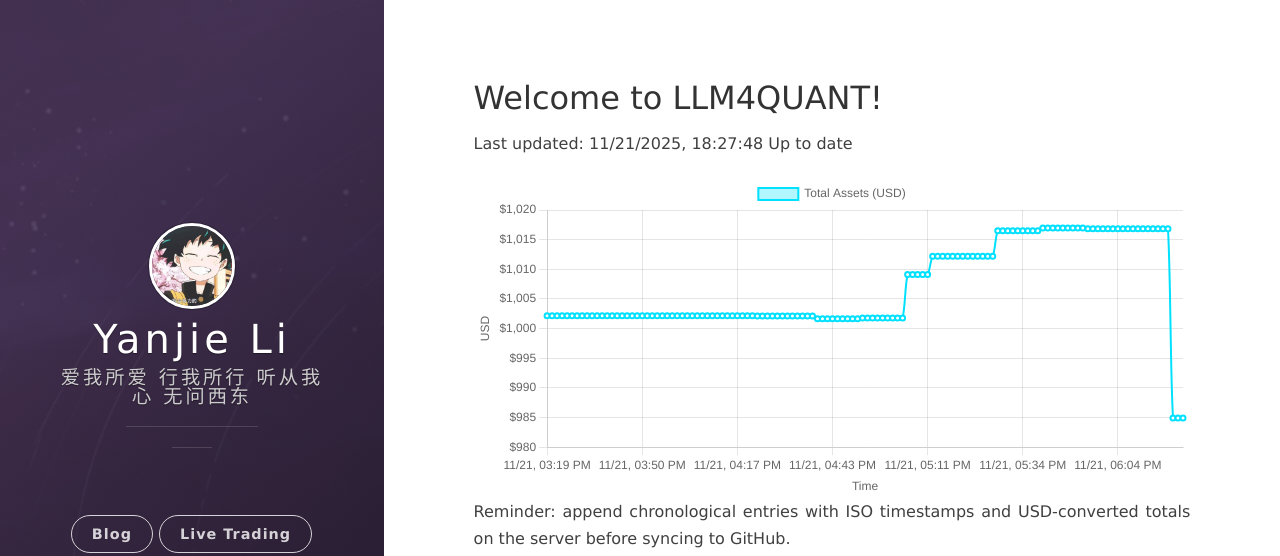
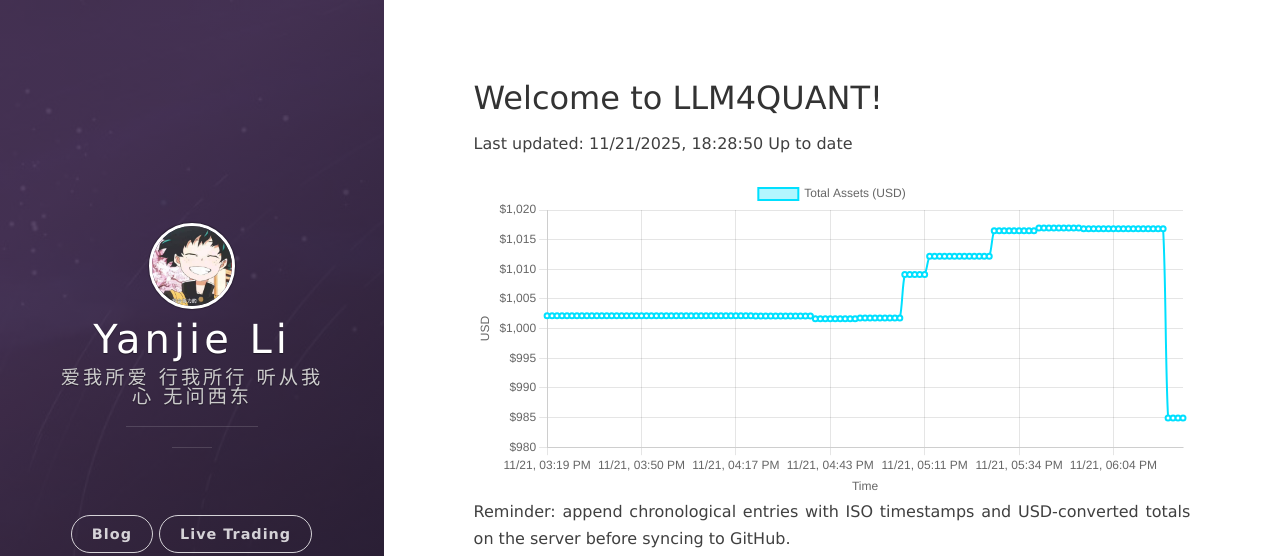
Before and after one commit to leeyegy/leeyegy.github.io, a Jekyll site: the page built from live-trading.html, in a window 1280 px wide. Shown: the top 556 px of the page. Built offline with Jekyll 4.4.1, drawn with Linux system fonts in a browser that asks for light colours; nearby versions of some CDN libraries.

Commit message:
AccountMonitor: update balance history 2025-11-22T02:28:50+08:00

```diff
--- a/assets/data/binance/balance-history.json
+++ b/assets/data/binance/balance-history.json
@@ -1,5 +1,5 @@
 {
-  "generatedAt": "2025-11-22T02:27:48+08:00",
+  "generatedAt": "2025-11-22T02:28:50+08:00",
   "asset": "total_usd_value",
   "history": [
     {
@@ -513,6 +513,10 @@
     {
       "timestamp": "2025-11-22T02:27:48+08:00",
       "totalUsd": 984.91919649
+    },
+    {
+      "timestamp": "2025-11-22T02:28:50+08:00",
+      "totalUsd": 984.91919649
     }
   ]
 }
```
